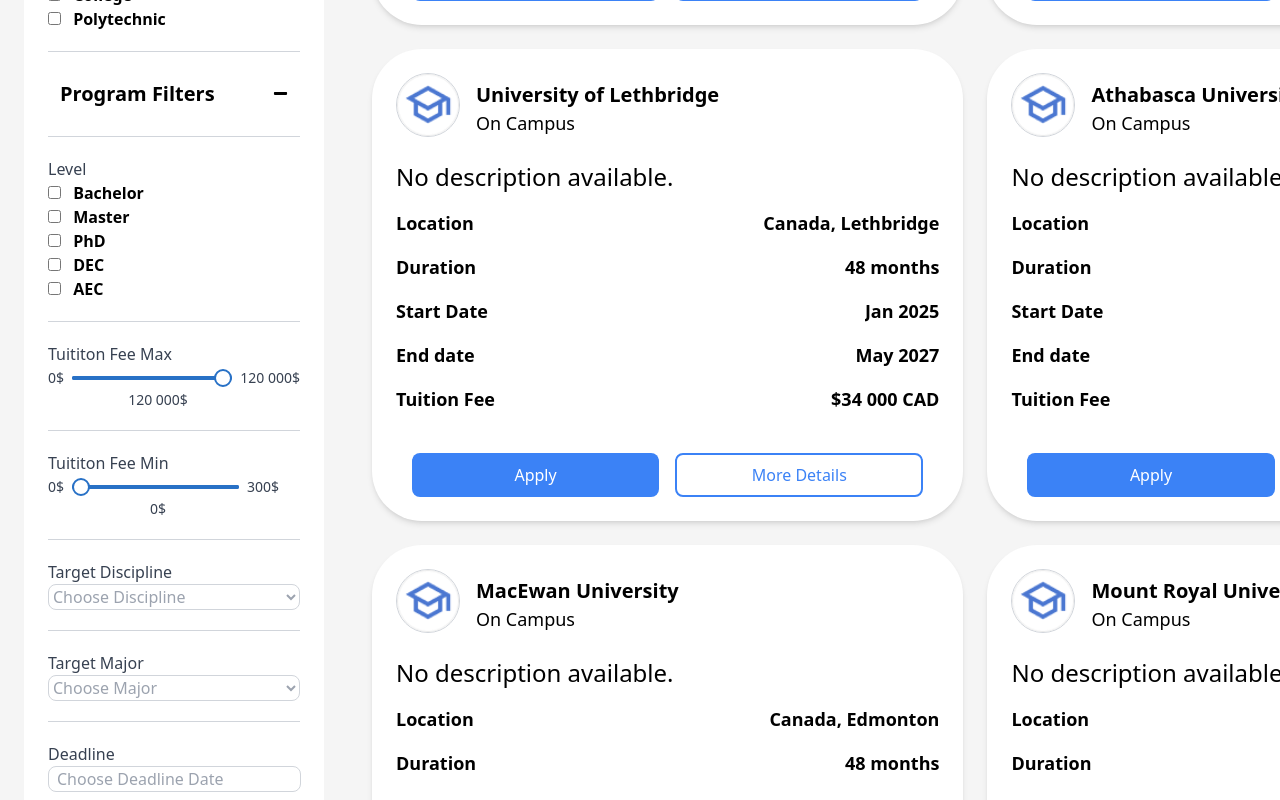
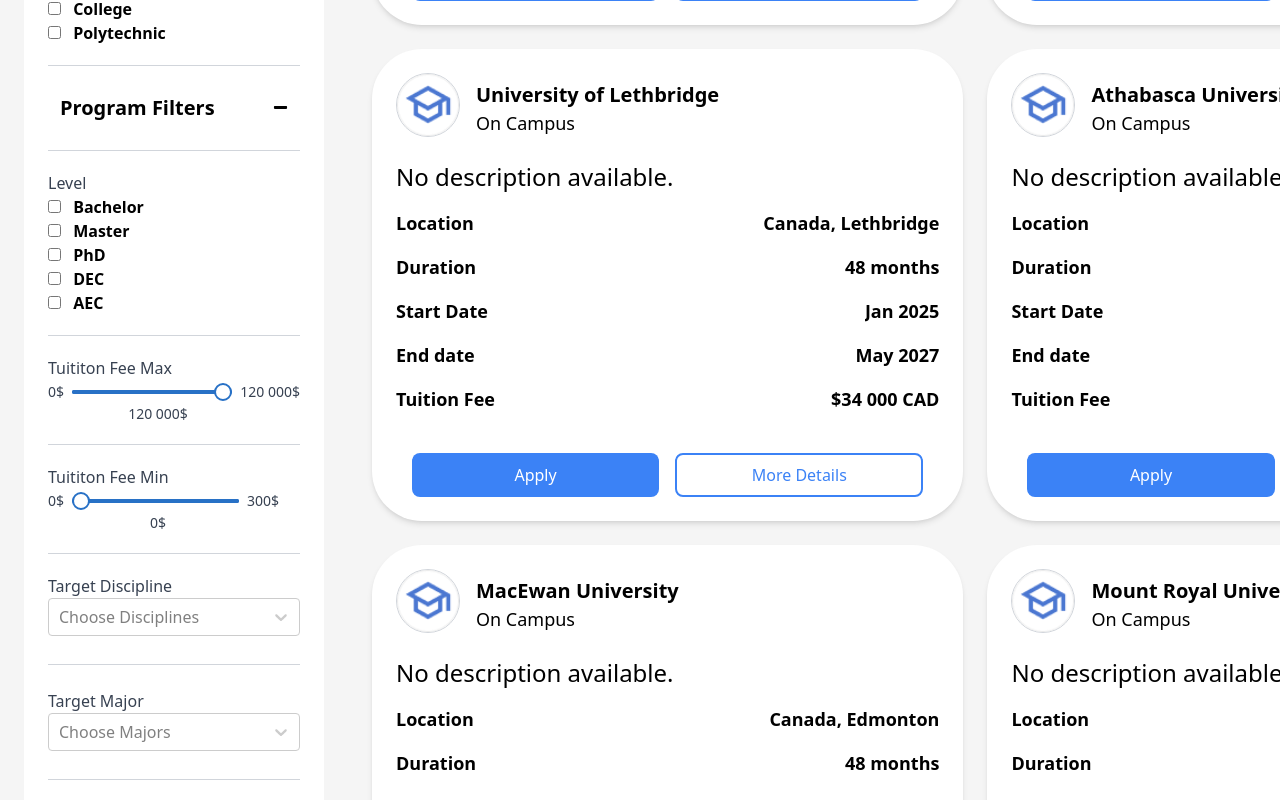
Before and after one commit to Aetthera/University-Admission-and-Immigration-Website, a React (Vite) app in the folder frontend/: page / in a window 1280 px wide. Shown: the part 1320-2120 px from the top of the page. Built offline with nearby package versions, Linux system fonts and the light colour scheme.

Commit message:
added react select for target filters

```diff
--- a/frontend/src/components/FilterUniSelection.jsx
+++ b/frontend/src/components/FilterUniSelection.jsx
@@ -9,6 +9,7 @@
 import { UilExternalLinkAlt } from '@iconscout/react-unicons';
 import DatePicker from "react-datepicker";
 import "react-datepicker/dist/react-datepicker.css";
+import Select from "react-select";
 
 export default function FilterUniSelection() {
   const [filters, setFilters] = useState({
@@ -32,8 +33,8 @@
     },
     tuitionMax: 120000,
     tuitionMin: 0,
-    discipline: "",
-    major: "",
+    discipline: [],
+    major: [],
     deadline: null,
   });
 
@@ -196,8 +197,8 @@
       },
       tuitionMax: 120000,
       tuitionMin: 0,
-      discipline: "",
-      major: "",
+      discipline: [],
+      major: [],
       deadline: null,
     });
   }
@@ -293,7 +294,7 @@
             <div>
               <p className="text-gray-700">Country</p>
               <select
-                className="bg-white text-gray-400 w-full border border-gray-300 rounded-lg"
+                className="bg-white text-gray-400 w-full border border-gray-300 rounded-lg h-10 pl-1"
                 value={filters.country}
                 onChange={e =>
                   setFilters(filter => ({ ...filter, country: e.target.value }))
@@ -530,61 +531,99 @@
             {/* Target Discipline Filter */}
             <div>
               <p className="text-gray-700">Target Discipline</p>
-              <select
-                className="bg-white text-gray-400 w-full border border-gray-300 rounded-lg"
-                value={filters.discipline}
-                onChange={e =>
-                  setFilters(filter => ({ ...filter, discipline: e.target.value }))
+              <Select
+                isMulti
+                options={[
+                  { value: "Interior Design", label: "Interior Design" },
+                  { value: "Computer Science", label: "Computer Science" },
+                  { value: "Engineering", label: "Engineering" },
+                  { value: "Business", label: "Business" },
+                ]}
+                value={filters.discipline.map(d => ({ value: d, label: d }))}
+                onChange={selectedOptions =>
+                  setFilters(filter => ({
+                    ...filter,
+                    discipline: selectedOptions ? selectedOptions.map(option => option.value) : []
+                  }))
                 }
+                className="w-full text-gray-400"
+                placeholder="Choose Disciplines"
+                styles={{
+                  indicatorSeparator: () => ({ display: 'none' })
+                }}
+              />
+            </div>
+            <div className="flex flex-wrap gap-2 mt-2">
+              {filters.discipline.map((disc, i) => (
+                <div
+                  key={i}
+                  className="flex items-center bg-black text-white rounded-2xl px-3 py-1"
                 >
-                {/* ADD MORE TARGET DISCIPLINES AS NEEDED */}
-                <option value="">Choose Discipline</option>
-                <option value="Interior Design">Interior Design</option>
-              </select>
-            </div>
-            {filters.discipline && (
-              <div className="flex items-center bg-black rounded-2xl w-fit px-3 mt-2">
-                <p className="text-gray-300 text-md">{filters.discipline}</p>
+                  <span className="mr-2">{disc}</span>
                   <button
-                  className="bg-black px-1"
-                  onClick={() => setFilters(filter => ({ ...filter, discipline: "" }))}
-                  type="button"
+                    onClick={() =>
+                      setFilters(filter => ({
+                        ...filter,
+                        discipline: filter.discipline.filter(d => d !== disc)
+                      }))
+                    }
+                    className="text-white hover:text-red-400"
                   >
                     &times;
                   </button>
                 </div>
-            )}
+              ))}
+            </div>
             {/* Divider */}
             <hr className="border-gray-300 mt-5 mb-5" />
 
             {/* Target Major Filter */}
-            <div>
+            <div className="mt-6">
               <p className="text-gray-700">Target Major</p>
-              <select
-                className="bg-white text-gray-400 w-full border border-gray-300 rounded-lg"
-                value={filters.major}
-                onChange={e =>
-                  setFilters(filter => ({ ...filter, major: e.target.value }))
+              <Select
+                isMulti
+                options={[
+                  { value: "Fashion", label: "Fashion" },
+                  { value: "Digital Marketing", label: "Digital Marketing" },
+                  { value: "Accounting", label: "Accounting" },
+                  { value: "AI", label: "AI" },
+                ]}
+                value={filters.major.map(m => ({ value: m, label: m }))}
+                onChange={selectedOptions =>
+                  setFilters(filter => ({
+                    ...filter,
+                    major: selectedOptions ? selectedOptions.map(option => option.value) : []
+                  }))
                 }
+                className="w-full text-gray-400"
+                placeholder="Choose Majors"
+                styles={{
+                  indicatorSeparator: () => ({ display: 'none' })
+                }}
+              />
+            </div>
+
+            <div className="flex flex-wrap gap-2 mt-2">
+              {filters.major.map((mjr, i) => (
+                <div
+                  key={i}
+                  className="flex items-center bg-black text-white rounded-2xl px-3 py-1"
                 >
-                {/* ADD MORE MAJOR DISCIPLINES AS NEEDED */}
-                <option value="">Choose Major</option>
-                <option value="Fashion">Fashion</option>
-                <option value="Digital Marketing">Digital Marketing</option>
-              </select>
-            </div>
-            {filters.major && (
-              <div className="flex items-center bg-black rounded-2xl w-fit px-3 mt-2">
-                <p className="text-gray-300 text-md">{filters.major}</p>
+                  <span className="mr-2">{mjr}</span>
                   <button
-                  className="bg-black px-1"
-                  onClick={() => setFilters(filter => ({ ...filter, major: "" }))}
-                  type="button"
+                    onClick={() =>
+                      setFilters(filter => ({
+                        ...filter,
+                        major: filter.major.filter(m => m !== mjr)
+                      }))
+                    }
+                    className="text-white hover:text-red-400"
                   >
                     &times;
                   </button>
                 </div>
-            )}
+              ))}
+            </div>
             {/* Divider */}
             <hr className="border-gray-300 mt-5 mb-5" />
 
@@ -599,7 +638,7 @@
                 dateFormat="MMMM yyyy"
                 showMonthYearPicker
                 placeholderText="Choose Deadline Date"
-                className="bg-white text-gray-400 w-[253px] border border-gray-300 rounded-lg px-2 cursor-pointer"
+                className="bg-white text-gray-400 w-[253px] border border-gray-300 rounded-lg px-2 cursor-pointer h-10"
                 onKeyDown={e => e.preventDefault()}
               />
             </div>
```
Lines whose indentation alone changed are shown as unchanged.
